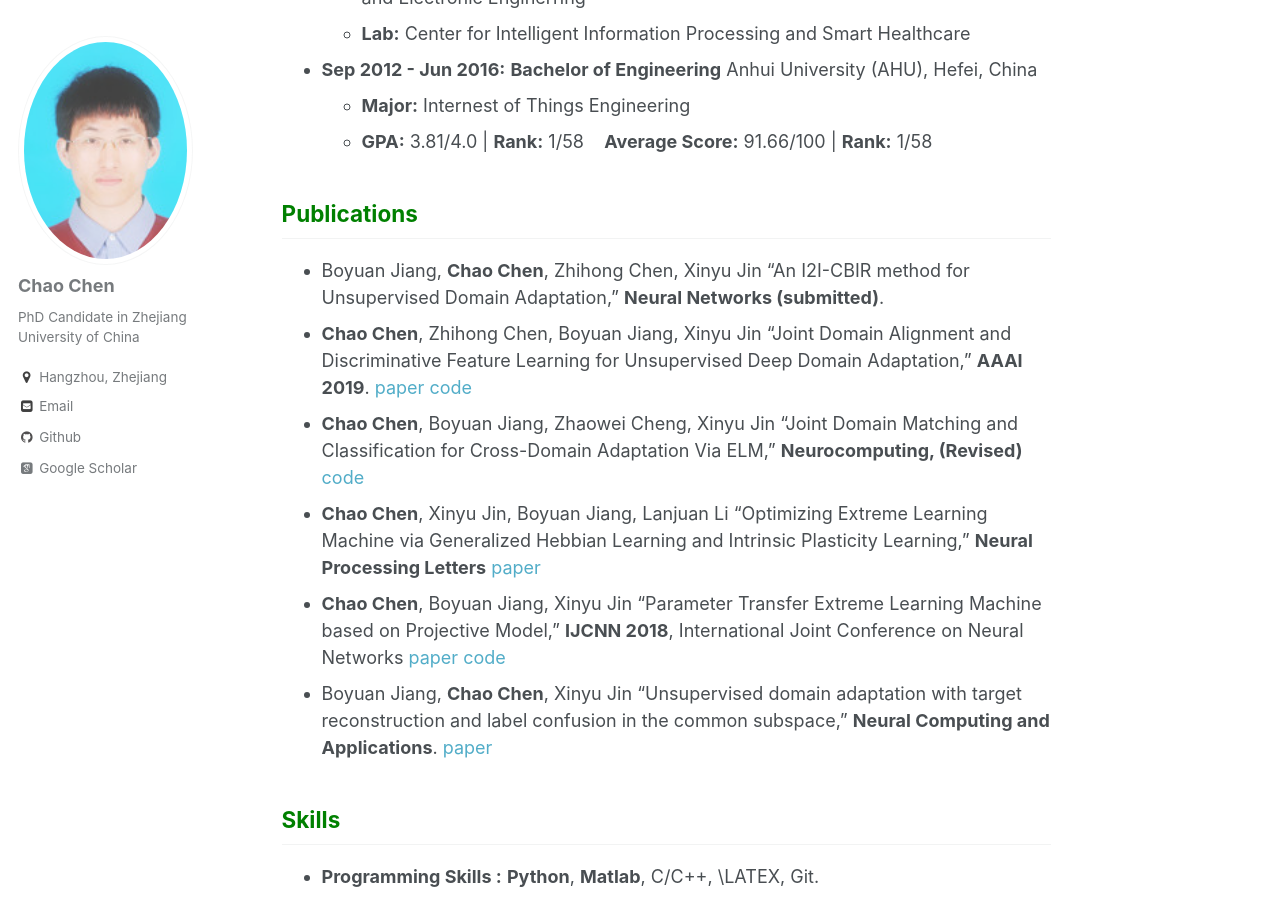
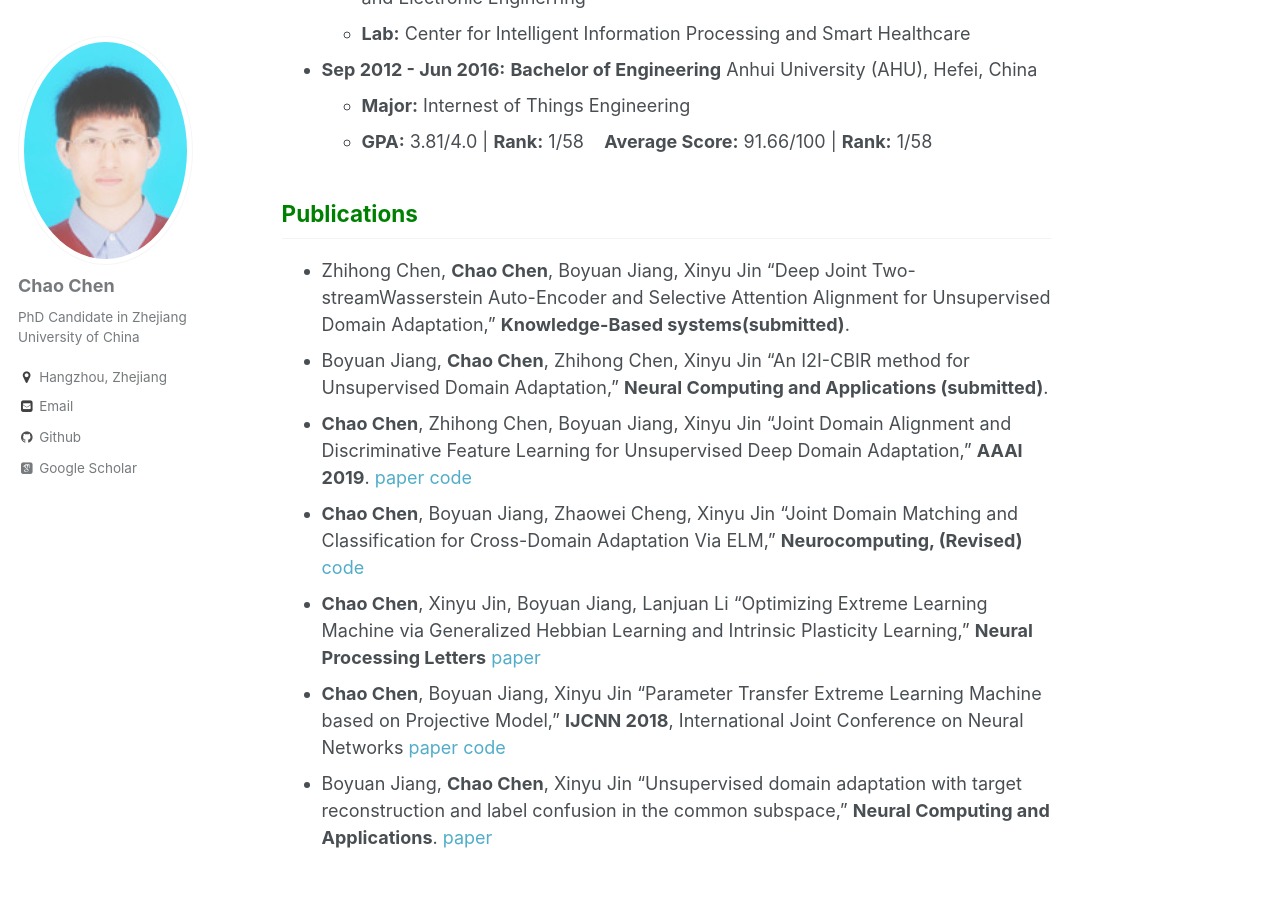
Before and after one commit to chenchao666/chenchao666.github.io, a Jekyll site: the page built from _pages/about.md, in a window 1280 px wide and 900 px high, scrolled down 639 px. Built offline with Jekyll 4.4.1, drawn with Linux system fonts in a browser that asks for light colours; some web fonts are replaced.

Commit message:
Update about.md

```diff
--- a/_pages/about.md
+++ b/_pages/about.md
@@ -23,7 +23,9 @@ My research interests cover a range of issues : **Statistics and Optimization**,
   - **GPA:** 3.81/4.0 \| **Rank:** 1/58 &nbsp;&nbsp; **Average Score:** 91.66/100 \| **Rank:** 1/58
 
 ## <span style="color: green"> Publications </span>
-* Boyuan Jiang, **Chao Chen**, Zhihong Chen, Xinyu Jin “An I2I-CBIR method for Unsupervised Domain Adaptation,” **Neural Networks (submitted)**.
+* Zhihong Chen, **Chao Chen**, Boyuan Jiang, Xinyu Jin “Deep Joint Two-streamWasserstein Auto-Encoder and Selective Attention
+Alignment for Unsupervised Domain Adaptation,” **Knowledge-Based systems(submitted)**.
+* Boyuan Jiang, **Chao Chen**, Zhihong Chen, Xinyu Jin “An I2I-CBIR method for Unsupervised Domain Adaptation,” **Neural Computing and Applications (submitted)**.
 * **Chao Chen**, Zhihong Chen, Boyuan Jiang, Xinyu Jin “Joint Domain Alignment and Discriminative Feature Learning for Unsupervised Deep Domain Adaptation,” **AAAI 2019**. [paper](https://arxiv.org/abs/1808.09347) [code](https://github.com/chenchao666/JDDA-Master)
 * **Chao Chen**, Boyuan Jiang, Zhaowei Cheng, Xinyu Jin “Joint Domain Matching and Classification for Cross-Domain Adaptation Via ELM,” **Neurocomputing, (Revised)** [code](https://github.com/chenchao666/JDMC)
 * **Chao Chen**, Xinyu Jin, Boyuan Jiang, Lanjuan Li “Optimizing Extreme Learning Machine via Generalized Hebbian Learning
```
